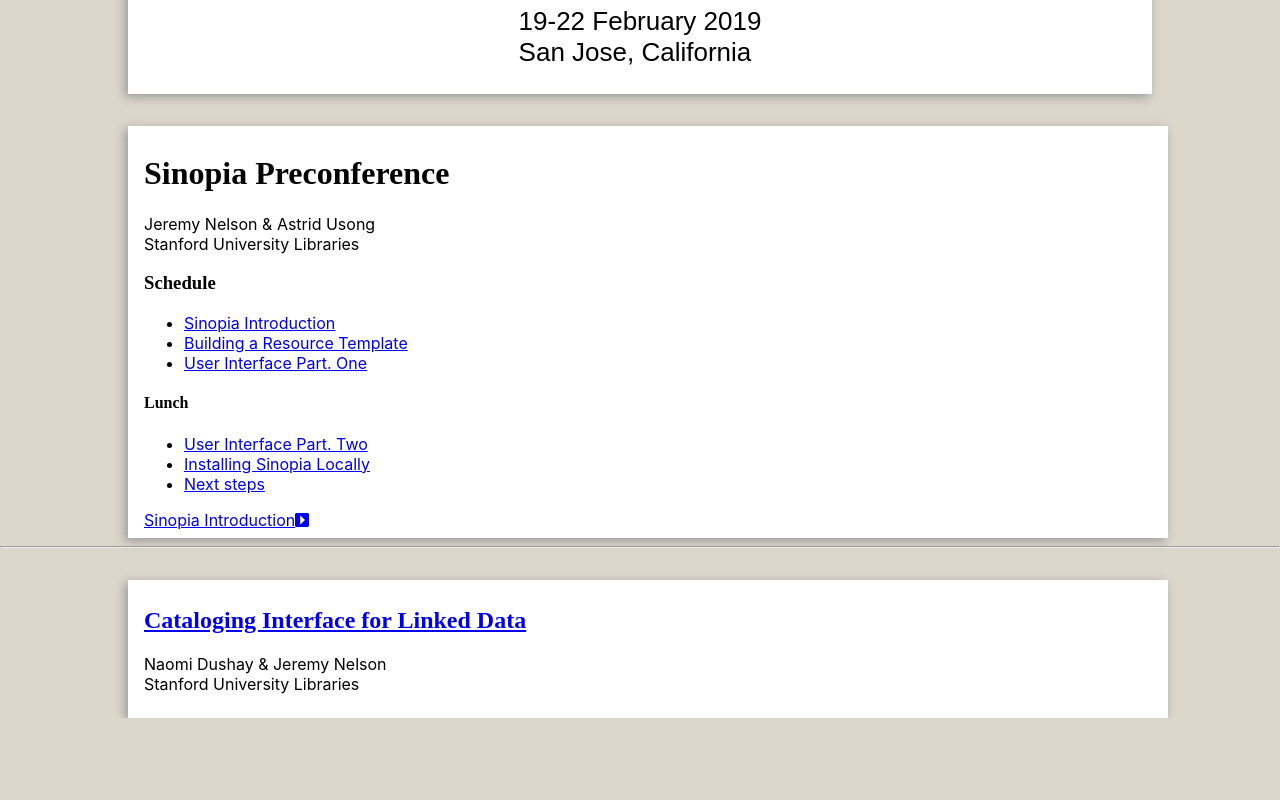
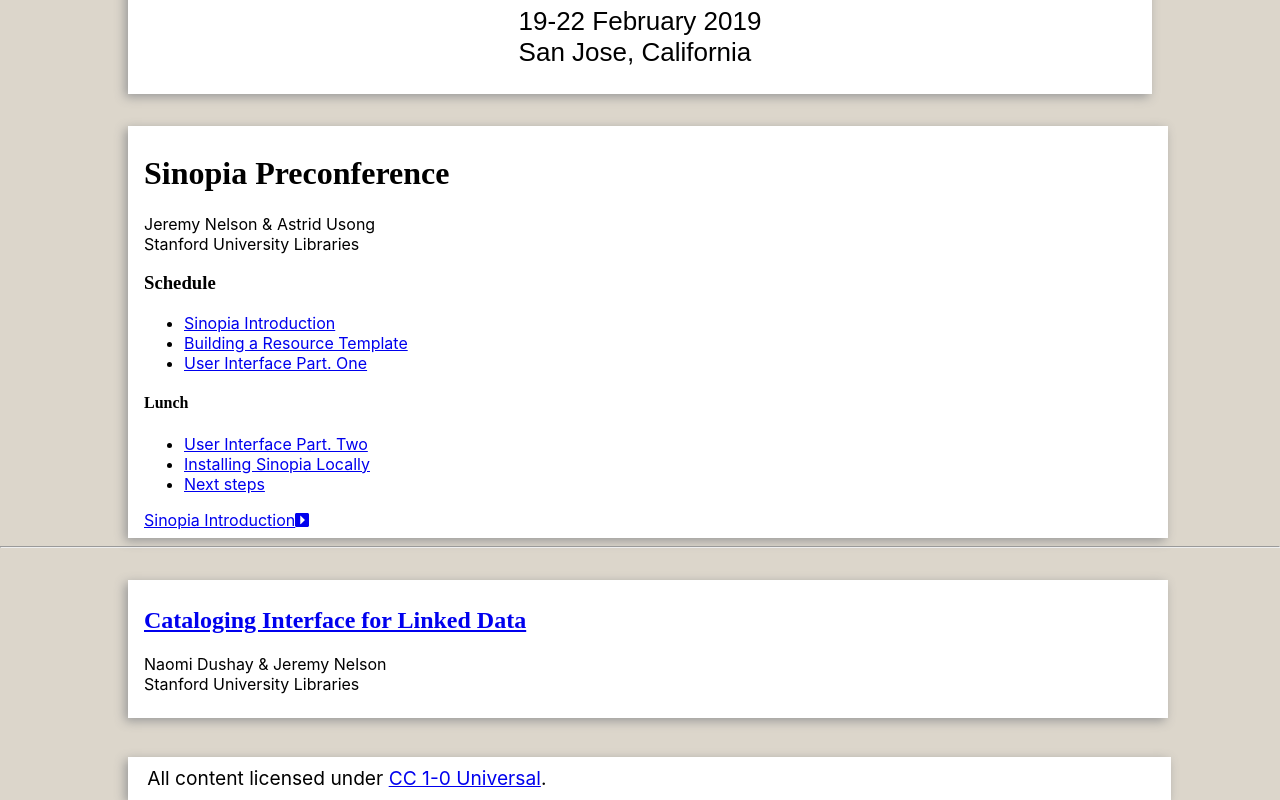
Before and after one commit to LD4P/code4lib_2019, a React (Create React App) app: page / in a window 1280 px wide. Shown: the part 170-970 px from the top of the page. Before the commit the page ends 888 px from the top, so only its background shows below. Built offline with nearby package versions, Linux system fonts and the light colour scheme.

Commit message:
fixed routing on gh-pages

```diff
--- a/src/App.js
+++ b/src/App.js
@@ -20,12 +20,11 @@
 library.add(faCaretSquareRight)
 
 const App = () => (
-    <BrowserRouter>
+    <BrowserRouter basename={process.env.PUBLIC_URL}>
       <Switch>
         <Route exact path="/" component={Presentation} />
         <Route exact path="/code4lib_2019" component={Presentation} />
         <Route path="/building-resource-template" component={BuildingResourceTemplate} />
-
         <Route path="/cataloging-interface" component={CatalogingInterfaceForLinkedData} />
         <Route path="/code4lib_2019/building-resource-template" component={BuildingResourceTemplate} />
         <Route path="/code4lib_2019/introduction" component={SinopiaIntroduction} />
--- a/src/Home.js
+++ b/src/Home.js
@@ -1,6 +1,8 @@
 import React, { Component } from 'react';
 import { FontAwesomeIcon } from '@fortawesome/react-fontawesome';
 import { Link } from 'react-router-dom';
+import Footer from './Footer';
+
 import './App.css';
 
 class Presentation extends Component {
@@ -41,12 +43,13 @@
         <hr />
         <div className="App-body">
           <h2 className="App-title">
-            <Link to="/code4lib_2019/cataloging-interface">
+            <Link to="/cataloging-interface">
             Cataloging Interface for Linked Data
             </Link>
           </h2>
           <p>Naomi Dushay &amp; Jeremy Nelson<br />Stanford University Libraries</p>
         </div>
+        <Footer />
       </div>
     );
   }
```
